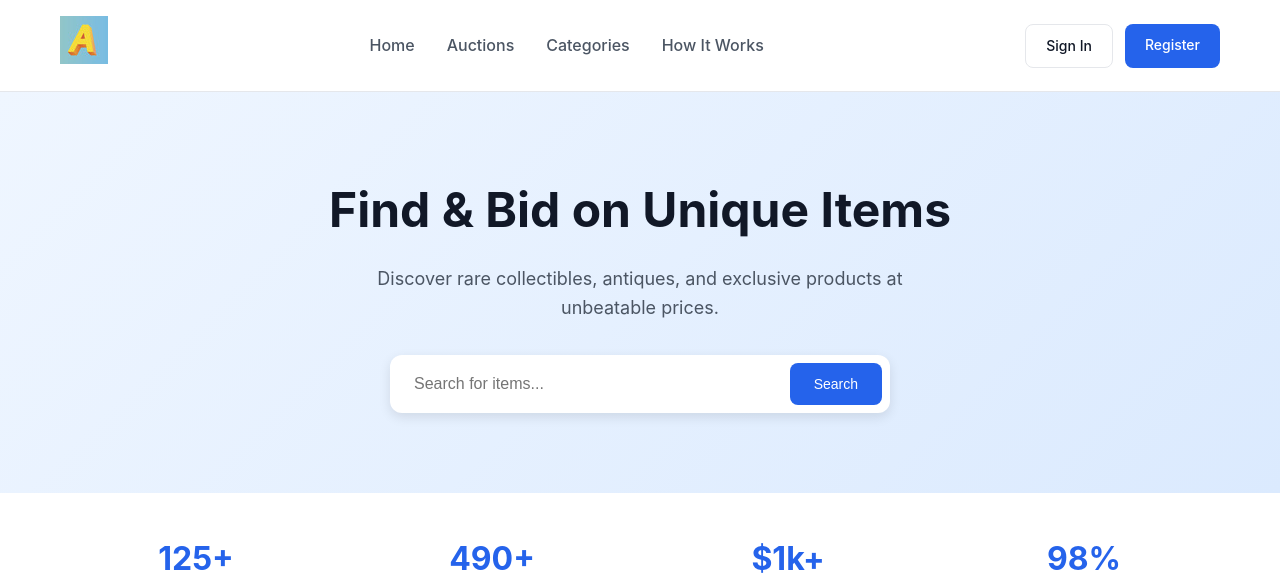
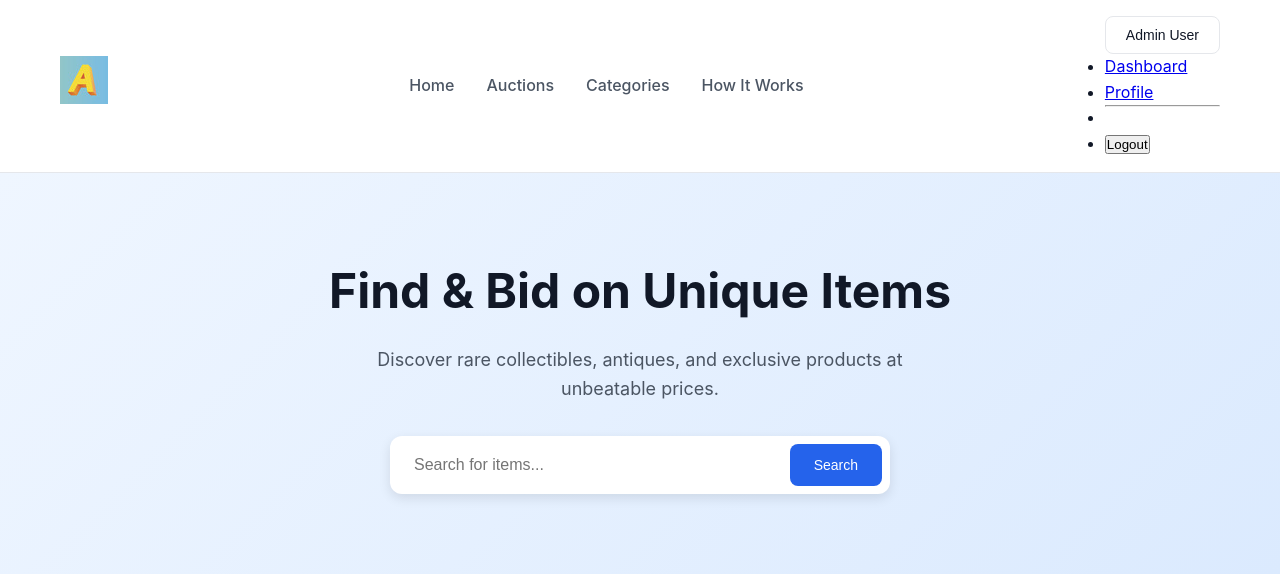
Before and after one commit to ashique12009/bidify-auction-system, a Laravel app: page / in a window 1280 px wide. Shown: the top 577 px of the page. Run offline with Laravel 12, Linux system fonts and the light colour scheme; a user stored in the database is signed in; data comes from the database, SQL or seed files in the repository; data that the repository does not hold is empty; style sheets or scripts are compiled from the project's sources; parts of the project's set-up code (start-up, migrations or seed data) failed here and were passed over; some web fonts are replaced.

Commit message:
top header menu update, if logged in then show dashboard, profile, logout link else show signin, signup link

```diff
--- a/resources/views/welcome.blade.php
+++ b/resources/views/welcome.blade.php
@@ -24,9 +24,29 @@
           <a href="{{ route('frontend.categories.index') }}">Categories</a>
           <a href="{{ route('how-it-works') }}">How It Works</a>
         </nav>
+
         <div class="header-actions">
-          <a href="{{ route('login') }}" class="btn btn-outline">Sign In</a>
-          <a href="{{ route('register') }}" class="btn btn-primary">Register</a>
+          @auth
+            <div class="dropdown me-3">
+              <button class="btn btn-outline dropdown-toggle" type="button" data-bs-toggle="dropdown">
+                {{ auth()->user()->name }}
+              </button>
+              <ul class="dropdown-menu">
+                <li><a class="dropdown-item" href="{{ route('dashboard') }}">Dashboard</a></li>
+                <li><a class="dropdown-item" href="{{ route('profile.edit') }}">Profile</a></li>
+                <li><hr class="dropdown-divider"></li>
+                <li>
+                  <form action="{{ route('logout') }}" method="POST">
+                    @csrf
+                    <button type="submit" class="dropdown-item">Logout</button>
+                  </form>
+                </li>
+              </ul>
+            </div>
+          @else
+            <a href="{{ route('login') }}" class="btn btn-outline me-2">Sign In</a>
+            <a href="{{ route('register') }}" class="btn btn-primary">Register</a>
+          @endauth
         </div>
       </div>
     </header>
```
